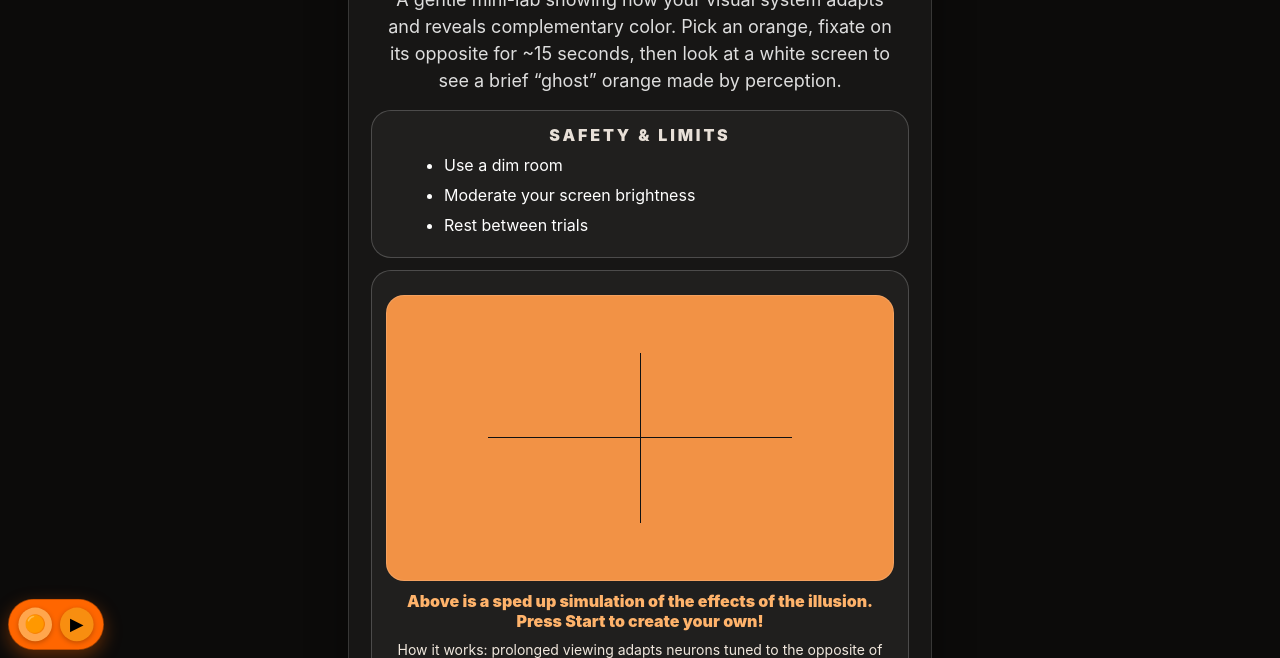
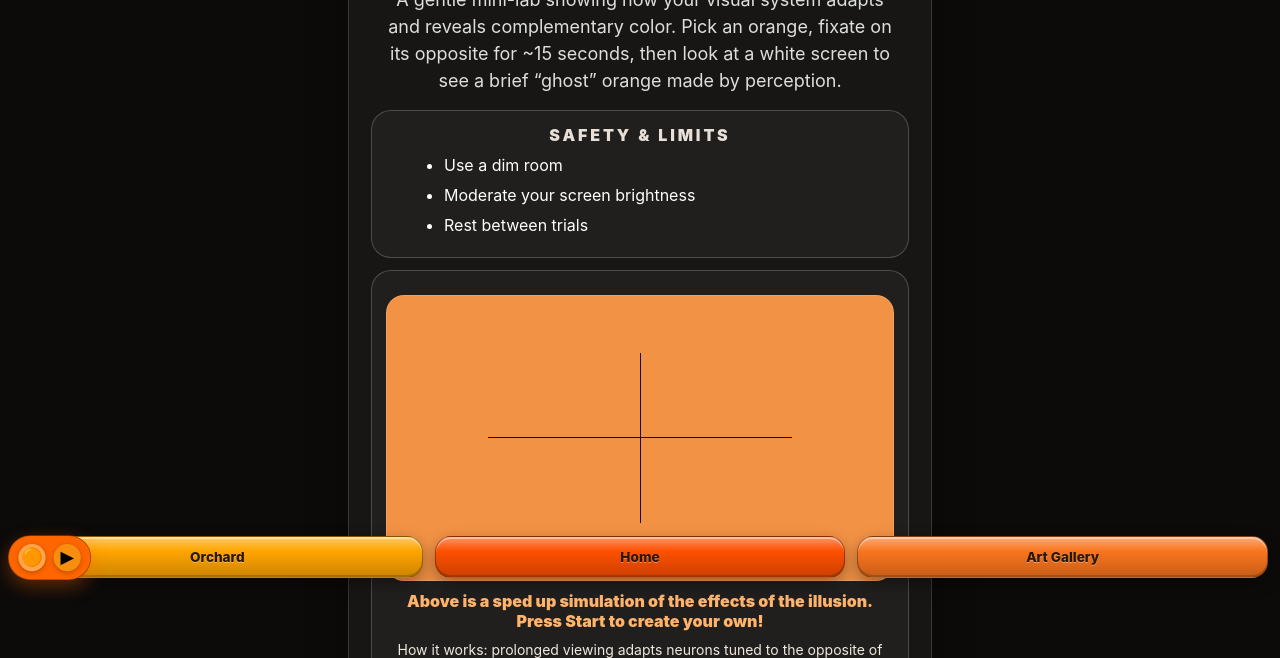
Before and after one commit to vahetharoutounian-stack/neurOrangeV4, a plain HTML site: page index.html in a window 1280 px wide. Shown: the part 142-800 px from the top of the page. Drawn offline with Linux system fonts and the light colour scheme.

Commit message:
Update index.html

```diff
--- a/index.html
+++ b/index.html
@@ -184,7 +184,9 @@
 #audioDock{
   position:fixed;
   left:calc(8px + env(safe-area-inset-left));
-  bottom:calc(8px + env(safe-area-inset-bottom));
+  /* Position the dock above the global navigation bar.  Reserve extra space equal
+     to the nav height (approx. 70px) plus the original 8px margin. */
+  bottom:calc(70px + 8px + env(safe-area-inset-bottom));
   z-index:2147483647;
   display:flex; align-items:center; gap:6px;
   padding:6px 8px; border-radius:999px;
@@ -193,11 +195,16 @@
   border:1px solid rgba(0,0,0,.35);
   -webkit-user-select:none; user-select:none;
 
-  /* Shrink the entire audio dock by 20% so it takes up less space while keeping
-     its relative proportions.  Anchor the scaling to the bottom-left corner so
-     it stays aligned with the bottom edge. */
-  transform:scale(0.8);
-  transform-origin:left bottom;
+  /* Shrink the dock by 20% for a more compact presence.  Anchor the scale to the
+     bottom-left corner so the dock remains aligned with the screen edge.  Scaling
+     this container scales its contents proportionally without additional size
+     adjustments. */
+  /* Shrink the dock to 80% of its original size.  Use !important to ensure this
+     scaling takes effect even if other scripts modify the transform property.
+     Anchor the scale to the bottom-left corner so the dock remains aligned
+     with the screen edge. */
+  transform: scale(0.8) !important;
+  transform-origin: left bottom;
 }
 ;#audioDock button{
   background:transparent; border:0; color:#fff;
@@ -230,6 +237,68 @@
 
 </style>
 
+  <!-- Bottom navigation bar styling for Step pages -->
+  <style id="step-nav-styles">
+    /* NeurOrange Step pages bottom nav */
+    #stepNav {
+      position: fixed;
+      left: 12px;
+      right: 12px;
+      /* Offset the navigation upward so it sits above the audio dock.  Reserve
+         roughly 70px (approx. audio dock height) plus a 10px margin above
+         the device safe area. */
+      bottom: calc(70px + 10px + env(safe-area-inset-bottom));
+      z-index: 2147483000;
+      display: flex;
+      gap: 12px;
+      justify-content: space-between;
+      align-items: center;
+      pointer-events: auto;
+      background: transparent;
+    }
+    .step-btn {
+      flex: 1 1 0;
+      display: inline-flex;
+      align-items: center;
+      justify-content: center;
+      gap: 4px;
+      padding: 12px 14px;
+      border-radius: 16px;
+      font-weight: 800;
+      text-decoration: none;
+      color: #2b1600;
+      text-shadow: 0 1px 0 rgba(255,255,255,.35);
+      border: 1px solid rgba(0,0,0,.35);
+      box-shadow: 0 6px 16px rgba(0,0,0,.35),
+        inset 0 2px 0 rgba(255,255,255,.4),
+        inset 0 -2px 0 rgba(0,0,0,.18);
+      -webkit-tap-highlight-color: transparent;
+      touch-action: manipulation;
+      font-size: 0.85rem;
+      white-space: nowrap;
+    }
+    .step-btn:active {
+      transform: translateY(1px);
+    }
+    /* Assign distinct gradient backgrounds to each button */
+    #stepNav .step-btn:nth-child(1) {
+      /* Orchard: pure orange gradient */
+      background: linear-gradient(180deg, #FFC966 0%, #FFA500 35%, #CC8400 100%);
+    }
+    #stepNav .step-btn:nth-child(2) {
+      /* Home: firefox orange gradient */
+      background: linear-gradient(180deg, #FE9666 0%, #FE5000 35%, #CB4000 100%);
+    }
+    #stepNav .step-btn:nth-child(3) {
+      /* Art Gallery: afterimage orange gradient */
+      background: linear-gradient(180deg, #FBAC78 0%, #F9751F 35%, #C75D18 100%);
+    }
+    /* Ensure page content isn’t obscured by the nav */
+    .step-padBottom {
+      padding-bottom: 96px;
+    }
+  </style>
+
 <style id="injected-swatches-poem">
 /* === Page 2: swatch visual updates to match reference === */
 .chip .swBox{
@@ -400,7 +469,9 @@
     #audioDock2{
       position:fixed;
       left:calc(8px + env(safe-area-inset-left));
-      bottom:calc(8px + env(safe-area-inset-bottom));
+      /* Position the dock above the global navigation bar.  Reserve extra space
+         equal to the nav height (approx. 70px) plus the original 8px margin. */
+      bottom:calc(70px + 8px + env(safe-area-inset-bottom));
       z-index:2147483647;
       display:flex;
       align-items:center;
@@ -413,11 +484,14 @@
       -webkit-user-select:none;
       user-select:none;
 
-  /* Shrink the entire audio dock (modern variant) by 20% so it takes up less space while
-     keeping its relative proportions.  Anchor the scaling to the bottom-left corner so
-     it stays aligned with the bottom edge. */
-  transform:scale(0.8);
-  transform-origin:left bottom;
+      /* Shrink the entire audio dock by 20% to reduce its footprint on mobile screens.
+         Use !important to ensure scaling persists even if scripts manipulate the
+         transform property.  Anchor the scale to the left-bottom corner so the dock
+         remains aligned with the bottom-left of the viewport.  Scaling via
+         transform ensures that all child elements scale proportionally without
+         adjusting individual sizes. */
+      transform: scale(0.8) !important;
+      transform-origin: left bottom;
     }
     /* Hide track buttons and sliders when collapsed */
     #audioDock2.collapsed .ad-wrap{
@@ -430,9 +504,12 @@
     .ad-toggle,
     .ad-play,
     .ad-btn{
-      width:42px;
-      height:42px;
-      min-width:42px;
+      /* Reduce button sizes by 20%.  The original size was 42px; setting
+         width and height to 34px (rounded from 33.6px) maintains the same
+         aspect ratio while making the controls more compact. */
+      width:34px !important;
+      height:34px !important;
+      min-width:34px !important;
       border-radius:50%;
       display:inline-flex;
       align-items:center;
@@ -587,12 +664,14 @@
 </div>
 
 <!-- Persistent audio player (Nickelodeon orange) anchored bottom-left. Each track toggles between a sprout emoji and its playing icon. A vertical volume slider appears while active. -->
-<div id="audioDock2" role="group" aria-label="Audio Player" class="collapsed">
-  <button class="ad-toggle" id="adToggle" title="Expand/Collapse">🟠</button>
-  <button class="ad-play"   id="adPlay"   title="Play/Pause">▶</button>
+<!-- Inline style ensures the dock is scaled down by 20% and anchored to the bottom-left.
+     This overrides any conflicting styles set via CSS or JavaScript -->
+<div id="audioDock2" role="group" aria-label="Audio Player" class="collapsed" style="transform:scale(0.8);transform-origin:left bottom;">
+  <button class="ad-toggle" id="adToggle" title="Expand/Collapse" style="width:34px;height:34px;min-width:34px;">🟠</button>
+  <button class="ad-play"   id="adPlay"   title="Play/Pause"   style="width:34px;height:34px;min-width:34px;">▶</button>
   <!-- Track 1: Sparkle ✨ -->
   <div class="ad-wrap">
-    <button class="ad-btn" data-track="sparkle" title="Sparkle ✨">🌱</button>
+    <button class="ad-btn" data-track="sparkle" title="Sparkle ✨" style="width:34px;height:34px;min-width:34px;">🌱</button>
     <div class="ad-vol" data-for="sparkle">
       <label>✨</label>
       <input type="range" min="0" max="1" step="0.01" value="0.75"/>
@@ -600,7 +679,7 @@
   </div>
   <!-- Track 2: Orange 🍊 -->
   <div class="ad-wrap">
-    <button class="ad-btn" data-track="orange" title="Orange 🍊">🌱</button>
+    <button class="ad-btn" data-track="orange" title="Orange 🍊" style="width:34px;height:34px;min-width:34px;">🌱</button>
     <div class="ad-vol" data-for="orange">
       <label>🍊</label>
       <input type="range" min="0" max="1" step="0.01" value="0.75"/>
@@ -608,7 +687,7 @@
   </div>
   <!-- Track 3: Autumn 🍂 -->
   <div class="ad-wrap">
-    <button class="ad-btn" data-track="autumn" title="Autumn 🍂">🌱</button>
+    <button class="ad-btn" data-track="autumn" title="Autumn 🍂" style="width:34px;height:34px;min-width:34px;">🌱</button>
     <div class="ad-vol" data-for="autumn">
       <label>🍂</label>
       <input type="range" min="0" max="1" step="0.01" value="0.75"/>
@@ -616,7 +695,7 @@
   </div>
   <!-- Track 4: Storm ⛈️ -->
   <div class="ad-wrap">
-    <button class="ad-btn" data-track="storm" title="Storm ⛈️">🌱</button>
+    <button class="ad-btn" data-track="storm" title="Storm ⛈️" style="width:34px;height:34px;min-width:34px;">🌱</button>
     <div class="ad-vol" data-for="storm">
       <label>⛈️</label>
       <input type="range" min="0" max="1" step="0.01" value="0.75"/>
@@ -779,6 +858,12 @@
     <div class="bottomBar">
       <button id="btnBackBottom" class="btn">Back</button>
       <button id="btnNextBottom" class="btn">Next</button>
+    </div>
+    <!-- Inline navigation for Step 2: orchard / home / art gallery -->
+    <div class="multiNav">
+      <a class="multi-btn multi-orchard" href="https://vahetharoutounian-stack.github.io/neurOrangeV4/" target="_self" rel="noopener">Orchard</a>
+      <a class="multi-btn multi-home" href="https://vahetharoutounian-stack.github.io/neurOrange/" target="_self" rel="noopener">Home</a>
+      <a class="multi-btn multi-gallery" href="https://vahetharoutounian-stack.github.io/neurOrangeV2/" target="_self" rel="noopener">Art Gallery</a>
     </div>
   </div>
 </section>
@@ -2544,5 +2629,15 @@ drawPreview();
   })();
   </script>
 
+  <!-- Step pages bottom navigation bar -->
+  <nav id="stepNav" aria-label="Step navigation">
+    <a class="step-btn" href="https://vahetharoutounian-stack.github.io/neurOrangeV4/" target="_self" rel="noopener">Orchard</a>
+    <a class="step-btn" href="https://vahetharoutounian-stack.github.io/neurOrange/" target="_self" rel="noopener">Home</a>
+    <a class="step-btn" href="https://vahetharoutounian-stack.github.io/neurOrangeV2/" target="_self" rel="noopener">Art Gallery</a>
+  </nav>
+  <script>
+    // Add bottom padding so page content remains visible above the nav
+    (function(){ document.body.classList.add('step-padBottom'); })();
+  </script>
 </body>
 </html>
```
